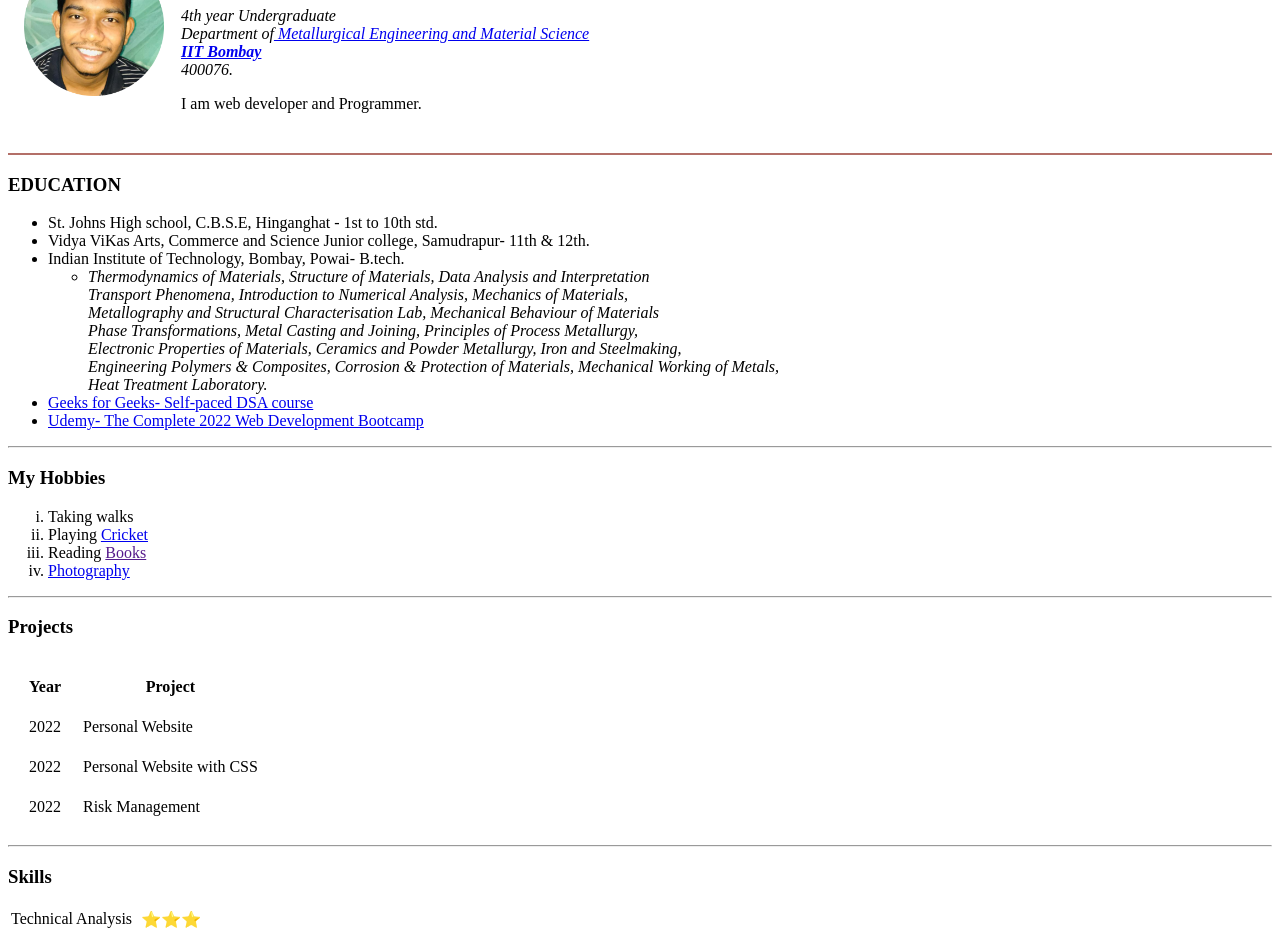
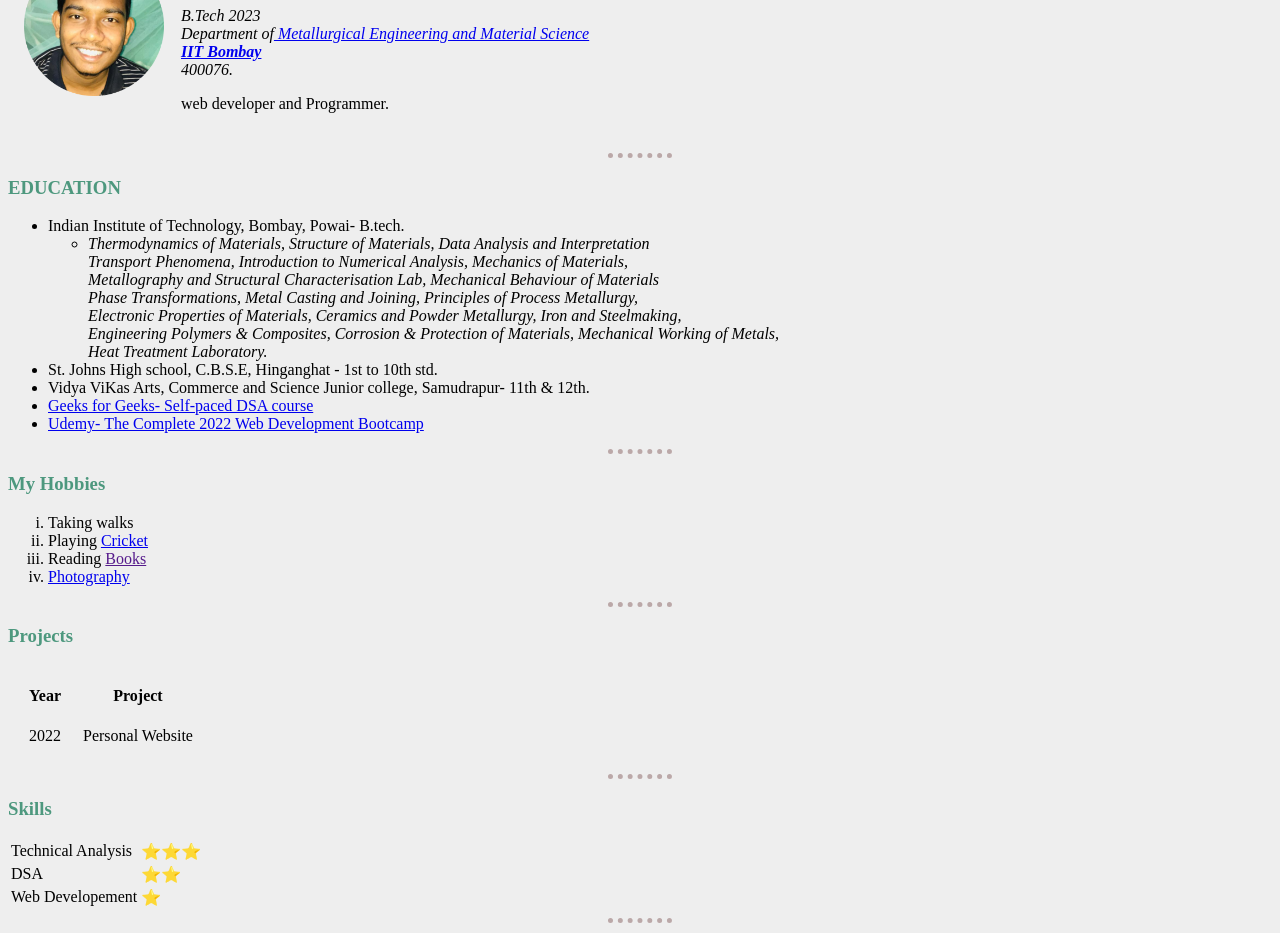
Before and after one commit to sscba/CV, a plain HTML site: page index.html in a window 1280 px wide. Shown: the part 97-1030 px from the top of the page. Drawn offline with Linux system fonts and the light colour scheme.

Commit message:
Added CSS styles sheet

```diff
--- /dev/null
+++ b/css/style.css
@@ -0,0 +1,18 @@
+body{
+    background-color:#EEEEEE;
+}
+
+hr{
+    border-style: none;
+    border-top-style:dotted;
+    border-width: 5px;
+    border-color:rgb(187, 168, 168);
+    width: 5%;
+}
+h1{
+    color:#66BFBF;
+}
+
+h3{
+    color:#4d987e;
+}
--- a/index.html
+++ b/index.html
@@ -5,30 +5,36 @@
         <meta http-equiv="X-UA-Compatible" content="IE=edge">
         <meta name="viewport" content="width=device-width, initial-scale=1.0">
         <title>Shiv Chandekar Homepage</title>
+
+        <link rel="stylesheet" href="css/style.css">
+
     </head>
-    <body>
+
+    <body >
+
         <table cellspacing="15">
             <tr>
-                <td><img src="Images/Shiv.png" alt="Shiv profile picture" height="140" width="140" ></td>
+                <td><img src="Images/Shiv.png" alt="Shiv profile picture" height="140" ></td>
                 <td><h1>Shiv Chandekar</h1>
-                    <p><em>4th year Undergraduate<br>
+                    <p><em>B.Tech 2023<br>
                         Department of<a href="https://www.iitb.ac.in/mems/en"> Metallurgical Engineering and Material Science</a>
                         <br><strong><a href="https://www.iitb.ac.in/">IIT Bombay</a></strong> <br> 400076.</em> </p>
                     <p>
-                          I am web developer and Programmer.
+                        web developer and Programmer.
                     </p>
                 </td>
             </tr>
         </table>
 
 
+             <!-- I like reading self-help books to improve oneself. Not much of confident boy
+            but trying to improve on daily basis. My goal is to make atleast 2 projects by the end of June to showcase in the Resume.
+            I love talking to high quality people. I like to listen more than speaking. -->
+        <hr>
 
-        <hr size="2" color="#b36f68">
 
         <h3>EDUCATION</h3>
         <ul>
-            <li>St. Johns High school, C.B.S.E, Hinganghat - 1st to 10th std.</li>
-            <li>Vidya ViKas Arts, Commerce and Science Junior college, Samudrapur- 11th & 12th.</li>
             <li>Indian Institute of Technology, Bombay, Powai- B.tech.
 
                 <ul>
@@ -44,6 +50,10 @@
                     </li>
                 </ul>
             </li>
+            <li>St. Johns High school, C.B.S.E, Hinganghat - 1st to 10th std.</li>
+            <li>Vidya ViKas Arts, Commerce and Science Junior college, Samudrapur- 11th & 12th.</li>
+
+
 
             <li><a href="https://practice.geeksforgeeks.org/courses/dsa-self-paced?source=google&medium=cpc&device=c&keyword=dsa%20self%20paced&matchtype=b&campaignid=16693430577&adgroup=136386994953&gclid=CjwKCAjw14uVBhBEEiwAaufYxx8H5UwbLwqfR9jFG5EKQVZeKztAzcqS3RItxPfudhBUU93MYfLInBoCltsQAvD_BwE">Geeks for Geeks- Self-paced DSA course</a> </li>
             <li><a href="https://www.udemy.com/course/the-complete-web-development-bootcamp/">Udemy- The Complete 2022 Web Development Bootcamp</a> </li>
@@ -72,14 +82,14 @@
                     <td>2022</td>
                     <td>Personal Website</td>
                 </tr>
-                <tr>
+                <!-- <tr>
                     <td>2022</td>
-                    <td>Personal Website with CSS</td>
-                </tr>
-                <tr>
+                    <td></td>
+                </tr> -->
+                <!-- <tr>
                     <td>2022</td>
-                    <td>Risk Management</td>
-                </tr>
+                    <td>Risk Management </td>
+                </tr> -->
             </tbody>
         </table>
         <hr>
@@ -107,7 +117,7 @@
             <li>HTML</li>
             <li>CSS</li>
             <li>Javascript</li>
-            <li>Python</li>
+            <!-- <li>Python</li> -->
         </ul>
         <hr>
 
```
Also changed, not shown: contact.html (+2 -0 lines), 1 other file. Lines whose indentation alone changed are shown as unchanged.
